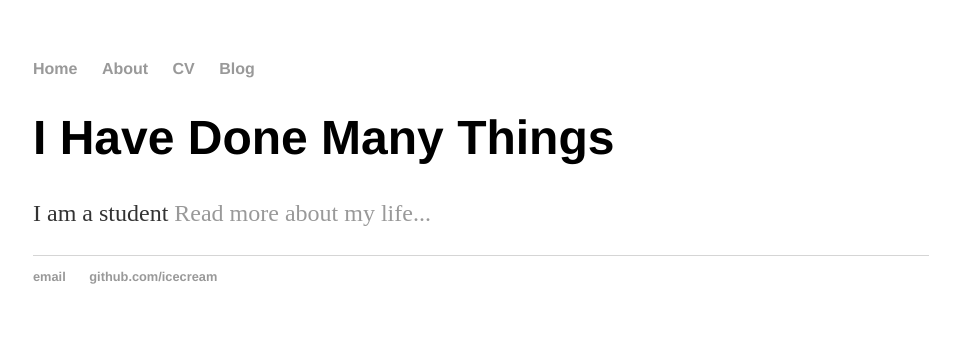
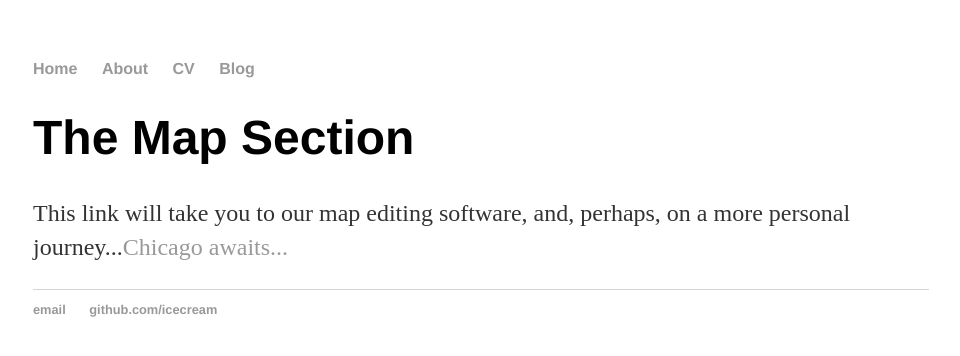
Before and after one commit to WillKaraChicago/WillKaraChicago.github.io, a Jekyll site: the page built from cv/index.html, in a window 1280 px wide. Shown: the top 356 px of the page, without its empty margins (159-1119 px from the left). Built offline with Jekyll 4.4.1, drawn with Linux system fonts in a browser that asks for light colours.

Commit message:
Update index.html

```diff
--- a/cv/index.html
+++ b/cv/index.html
@@ -3,6 +3,6 @@ layout: default
 title: My CV
 ---
 <div class="blurb">
-	<h1>I Have Done Many Things</h1>
-	<p>I am a student <a href="/about">Read more about my life...</a></p>
+	<h1>The Map Section</h1>
+	<p>This link will take you to our map editing software, and, perhaps, on a more personal journey...<a href="/https://www.scribblemaps.com/create/#id=holcnorth&lat=18.062312304547298&lng=-32.958984375&z=0&t=sm_white">Chicago awaits...</a></p>
 </div><!-- /.blurb -->
```
